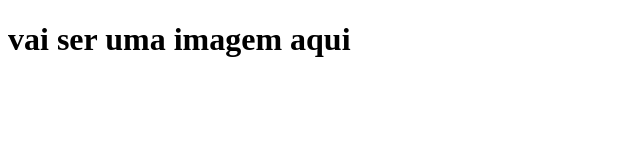
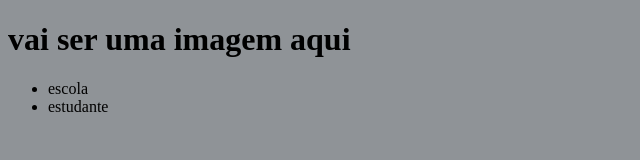
Before and after one commit to marii0909/site-turma-criativ, a plain HTML site: page index.html in a window 1280 px wide. Shown: the whole page, without its empty margins (0-640 px from the left). Drawn offline with Linux system fonts and the light colour scheme.

Commit message:
Add files via upload

```diff
--- a/index.html
+++ b/index.html
@@ -5,10 +5,16 @@
     <meta http-equiv="X-UA-Compatible" content="IE=edge">
     <meta name="viewport" content="width=device-width, initial-scale=1.0">
     <title>Document</title>
-    <link rel="stylesheet" href=""
+    <link rel="stylesheet" href="style.css">
 </head>
 <body>
-    <h1>vai ser uma imagem aqui</h1>
+    <header>
+        <h1>vai ser uma imagem aqui</h1>
+    <ul>
+        <li>escola</li>
+        <li>estudante</li>
+    </ul>
+    </header>
 
 </body>
 </html>
--- a/style.css
+++ b/style.css
@@ -1,3 +1,3 @@
 body{
-    background-color: ;
+    background-color: rgba(94, 99, 105, 0.692);
 }
```
